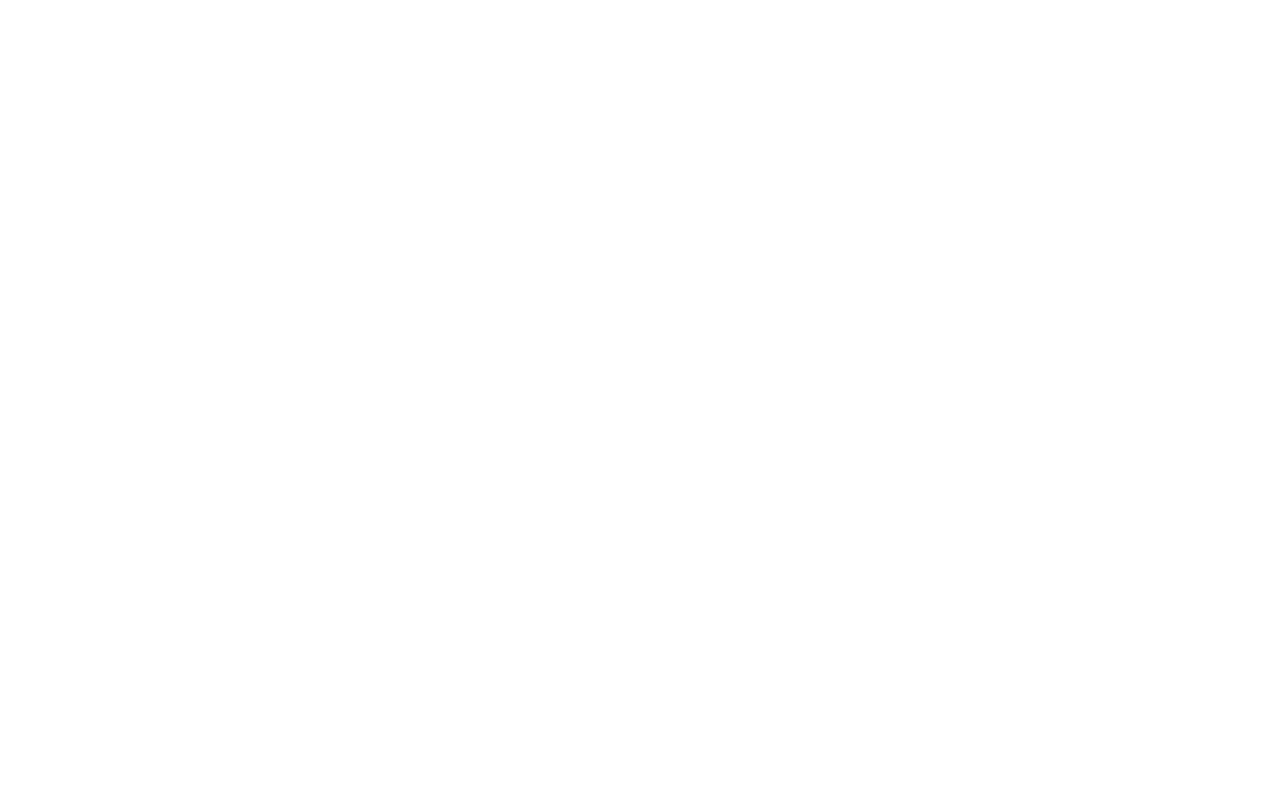
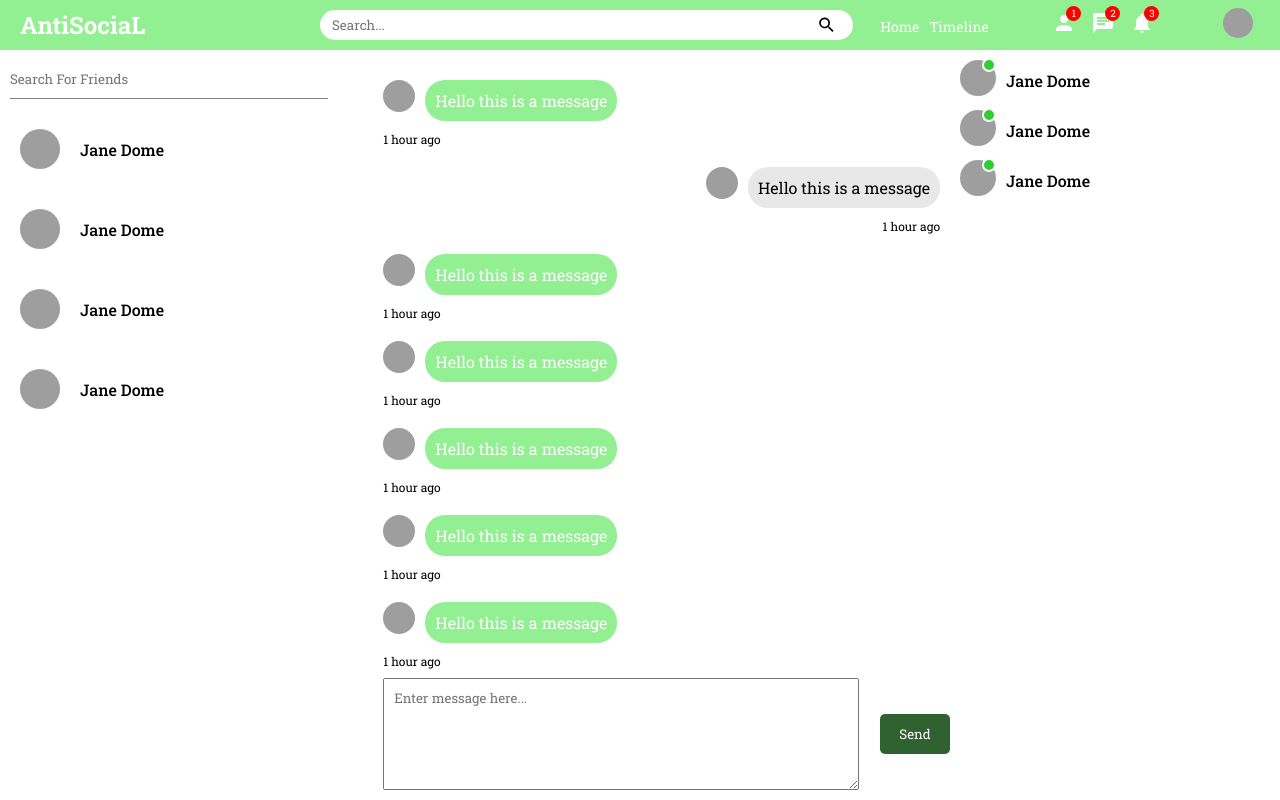
Before and after one commit to pasta022/AntiSociaL, a React (Create React App) app: page /messenger in a window 1280 px wide. Before the commit this address had no page. Built offline with nearby package versions, Linux system fonts and the light colour scheme.

Commit message:
feat: added the messaging design

```diff
--- a/src/App.js
+++ b/src/App.js
@@ -5,6 +5,7 @@
 import { BrowserRouter as Router, Route, Routes, Navigate } from "react-router-dom";
 import { useContext } from "react";
 import { AuthContext } from "./context/authContext";
+import Messenger from "./pages/messenger/messenger";
 
 
 function App() {
@@ -15,7 +16,8 @@
         <Route exact path="/" element={user ? <Home /> : <Register />} />
         <Route path="/login" element={user ? <Navigate to="/"/> : <Login />} />
         <Route path="/register" element={user ? <Navigate to="/"/> : <Register />} />
-        <Route path="/profile/:username" element={user ? <Profile /> : <Navigate to="/register"/>} />
+        <Route path="/messenger" element={!user ? <Navigate to="/"/> : <Messenger />} />
+        <Route path="/profile/:username" element={user ? <Profile /> : <Navigate to="/register" />} />
       </Routes>
     </Router>
   );
--- /dev/null
+++ b/src/components/chatOnline/chatOnline.css
@@ -0,0 +1,30 @@
+.chatOnlineFriend{
+    display: flex;
+    align-items: center;
+    font-weight: 500;
+    cursor: pointer;
+    margin-top: 10px;
+}
+
+.chatOnlineImgContainer{
+    position: relative;
+    margin-right: 10px;
+}
+
+.chatOnlineImg{
+    height: 36px;
+    width: 36px;
+    border-radius: 50%;
+    object-fit: cover;
+}
+
+.chatOnlineBadge{
+    position: absolute;
+    height: 10px;
+    width: 10px;
+    border-radius: 50%;
+    background-color: limegreen;
+    top: -2px;
+    right: 0;
+    border: 2px solid white;
+}
--- /dev/null
+++ b/src/components/chatOnline/chatOnline.jsx
@@ -0,0 +1,17 @@
+import "./chatOnline.css";
+
+export default function ChatOnline() {
+  const PF = process.env.REACT_APP_PUBLIC_FOLDER;
+
+  return (
+    <div className="chatOnline">
+      <div className="chatOnlineFriend">
+        <div className="chatOnlineImgContainer">
+          <img src={PF + "tempImg.jpg"} alt="" className="chatOnlineImg" />
+          <div className="chatOnlineBadge"></div>
+        </div>
+        <span className="chatOnlineName">Jane Dome</span>
+      </div>
+    </div>
+  );
+}
--- /dev/null
+++ b/src/components/conversation/conversation.css
@@ -0,0 +1,23 @@
+.conversation{
+    display: flex;
+    align-items: center;
+    padding: 10px;
+    cursor: pointer;
+    margin-top: 20px;
+}
+
+.conversation:hover{
+    background-color: rgb(246, 244, 244);
+}
+
+.conversationImg{
+    height: 40px;
+    width: 40px;
+    border-radius: 50%;
+    object-fit: cover;
+    margin-right: 20px;
+}
+
+.conversationName{
+    font-weight: 500;
+}
--- /dev/null
+++ b/src/components/conversation/conversation.jsx
@@ -0,0 +1,12 @@
+import "./conversation.css";
+
+export default function Conversation() {
+  const PF = process.env.REACT_APP_PUBLIC_FOLDER;
+
+  return (
+    <div className="conversation">
+      <img className="conversationImg" src={PF + "tempImg.jpg"} alt="" />
+      <span className="conversationName">Jane Dome</span>
+    </div>
+  );
+}
--- /dev/null
+++ b/src/components/message/message.css
@@ -0,0 +1,39 @@
+.message{
+    display: flex;
+    flex-direction: column;
+    margin-top: 20px;
+}
+
+.messageTop{
+    display: flex;
+}
+
+.messageTopImg{
+    height: 32px;
+    width: 32px;
+    border-radius: 50%;
+    object-fit: cover;
+    margin-right: 10px;
+}
+
+.messageTopText{
+    padding: 10px;
+    border-radius: 20px;
+    background-color: #92EF92;
+    color: white;
+    max-width: 300px;
+}
+
+.messageBottom{
+    font-size: 12px;
+    margin-top: 10px;
+}
+
+.message.own{
+    align-items: flex-end;
+}
+
+.message.own .messageTopText{
+    background-color: rgb(232, 232, 232);
+    color: black;
+}
--- /dev/null
+++ b/src/components/message/message.jsx
@@ -0,0 +1,15 @@
+import "./message.css";
+
+export default function Message({ own }) {
+  const PF = process.env.REACT_APP_PUBLIC_FOLDER;
+
+  return (
+    <div className={own ? "message own" : "message"}>
+      <div className="messageTop">
+        <img src={PF + "tempImg.jpg"} alt="" className="messageTopImg" />
+        <p className="messageTopText">Hello this is a message</p>
+      </div>
+      <div className="messageBottom">1 hour ago</div>
+    </div>
+  );
+}
--- /dev/null
+++ b/src/pages/messenger/messenger.css
@@ -0,0 +1,66 @@
+.messenger{
+    display: flex;
+    height: calc(100vh - 70px);
+}
+
+.chatMenu{
+    flex: 3.5;
+}
+
+.chatMenuSearch{
+    width: 90%;
+    padding: 10px 0;
+    border: none;
+    border-bottom: 1px solid gray;
+}
+
+.chatMenuSearch:focus{
+    outline: none;
+}
+
+.chatBox{
+    flex: 5.5;
+}
+
+.chatBoxContainer{
+    display: flex;
+    flex-direction: column;
+}
+
+.chatBoxTop{
+    height: 100%;
+    overflow-y: scroll;
+    padding-right: 10px;
+}
+
+.chatBoxBottom{
+    margin-top: 5px;
+    display: flex;
+    align-items: center;
+    justify-content: space-between;
+}
+
+.chatBoxBottomMessage{
+    width: 80%;
+    height: 90px;
+    padding: 10px;
+}
+
+.chatBoxBottomButton{
+    width: 70px;
+    height: 40px;
+    border: none;
+    border-radius: 5px;
+    cursor: pointer;
+    background-color: #306130;
+    color: white;
+}
+
+.chatOnline{
+    flex: 3;
+}
+
+.chatMenuContainer, .chatBoxContainer, .chatOnlineContainer{
+    padding: 10px;
+    height: 100%;
+}
--- /dev/null
+++ b/src/pages/messenger/messenger.jsx
@@ -0,0 +1,63 @@
+import ChatOnline from "../../components/chatOnline/chatOnline";
+import Conversation from "../../components/conversation/conversation";
+import Message from "../../components/message/message";
+import TopBar from "../../components/topbar/topbar";
+import "./messenger.css";
+
+export default function Messenger() {
+  return (
+    <>
+      <TopBar />
+      <div className="messenger">
+        <div className="chatMenu">
+          <div className="chatMenuContainer">
+            <input
+              type="search"
+              placeholder="Search For Friends"
+              className="chatMenuSearch"
+            />
+            <Conversation />
+            <Conversation />
+            <Conversation />
+            <Conversation />
+          </div>
+        </div>
+        <div className="chatBox">
+          <div className="chatBoxContainer">
+            <div className="chatBoxTop">
+              <Message />
+              <Message own={true} />
+              <Message />
+              <Message />
+              <Message />
+              <Message />
+              <Message />
+              <Message />
+              <Message />
+              <Message />
+              <Message />
+              <Message />
+              <Message />
+              <Message />
+              <Message />
+            </div>
+            <div className="chatBoxBottom">
+              <textarea
+                placeholder="Enter message here..."
+                className="chatBoxBottomMessage"
+              ></textarea>
+              <button className="chatBoxBottomButton">Send</button>
+            </div>
+          </div>
+        </div>
+        <div className="chatOnline">
+          <div className="chatOnineContainer">
+            <ChatOnline />
+            <ChatOnline />
+            <ChatOnline />
+          </div>
+        </div>
+      </div>
+    </>
+  );
+}
```
Also changed, not shown: 1 other file (tests, documents, lock files or other folders).
